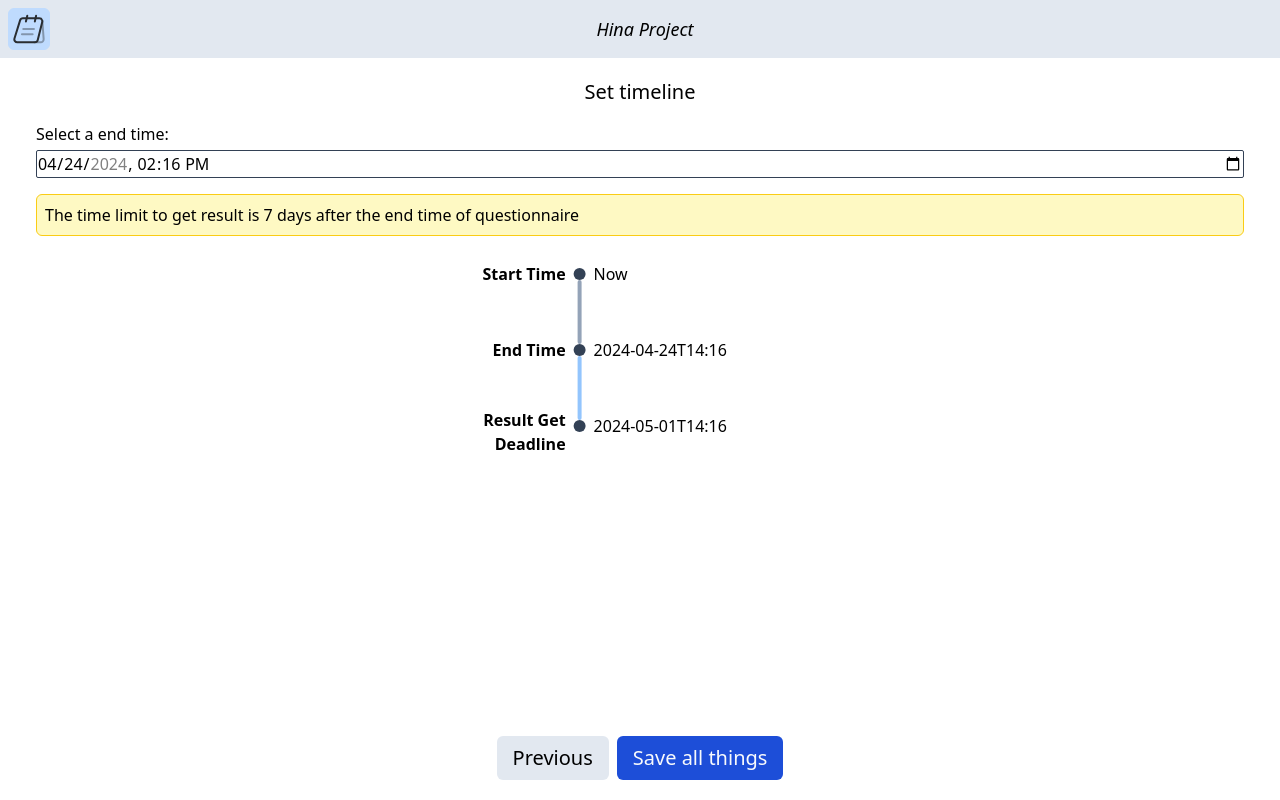
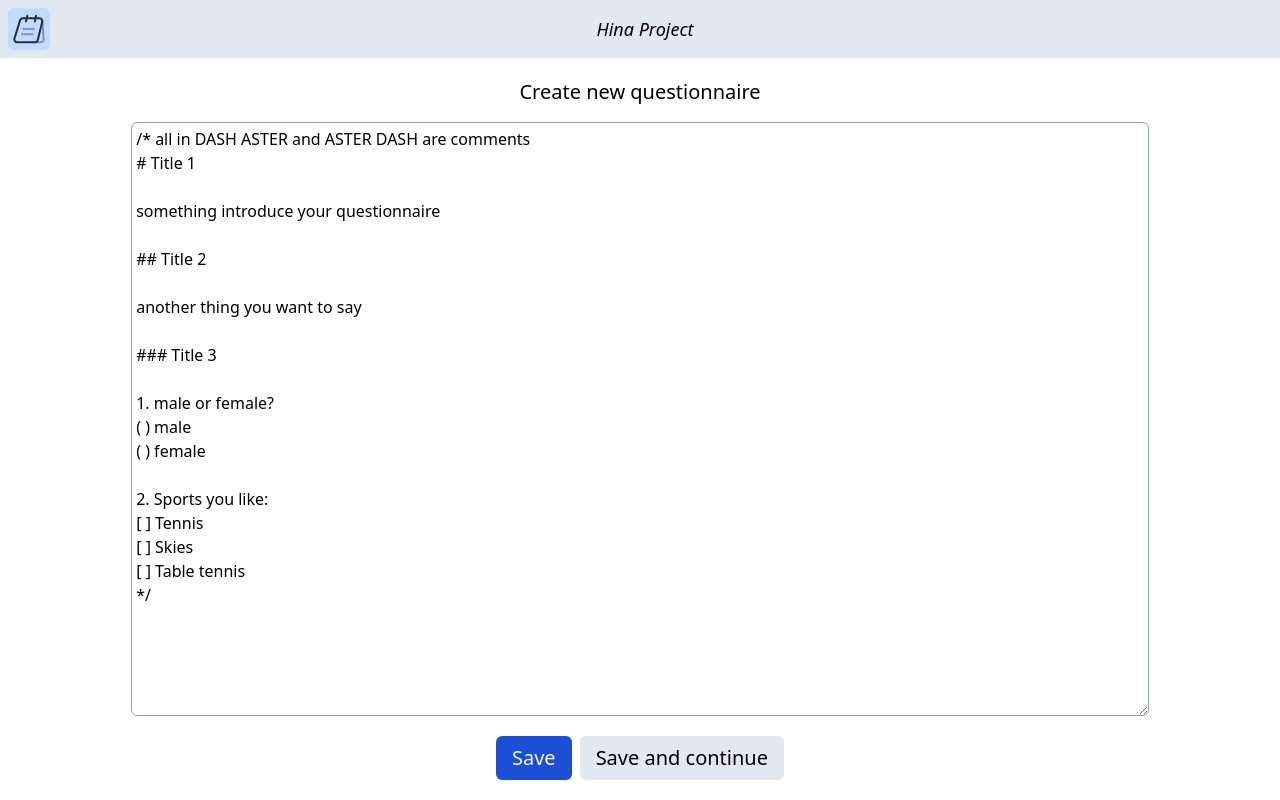
Before and after one commit to xubeiyan/hina-project, a SvelteKit app: page /new in a window 1280 px wide. Built offline with nearby package versions, Linux system fonts and the light colour scheme.

Commit message:
fix(new/+page.svelte): fix the problem when end time is empty

```diff
--- a/src/routes/new/+page.svelte
+++ b/src/routes/new/+page.svelte
@@ -23,12 +23,17 @@
     // 最长时间为三周
 	let maxTime = createDateLocal(undefined, 3 * 7 * 24 * 60 * 60 * 1000);
 
-	let endTime = minTime;
+	let endTime = createDateLocal(undefined, 1 * 60 * 60 * 1000);
 
-	let stage = 'setTimeline';
+	let stage = 'editForm';
+
+    const getResultTimeLimit = (time) => {
+        if (time == '') return 'uncertain time';
+        return createDateLocal(time, 7 * 24 * 60 * 60 * 1000);
+    }
 
     // 获取报告截止时间
-    $: resultGetTimeLimit = createDateLocal(endTime, 7 * 24 * 60 * 60 * 1000);
+    $: resultGetTimeLimit = getResultTimeLimit(endTime);
 </script>
 
 <div class="grow p-1 relative flex flex-col items-center">
@@ -57,15 +62,15 @@
 					bind:value={endTime}
 					min={minTime}
 					max={maxTime}
-					class="border border-slate-700 rounded-sm"
+					class="border border-slate-700 rounded-sm p-1"
 					type="datetime-local"
 					name="end-time"
 				/>
 			</label>
-            <div class="border border-yellow-400 bg-yellow-100 rounded-md p-2">
-                <span>The time limit to get result is 7 days after the end time of questionnaire</span>
+            <div class="border border-green-400 bg-green-100 rounded-md p-2">
+                <span>the maximum end time is 3 weeks after start time</span>
             </div>
-            <div class="flex flex-col items-center translate-x-[-5%] pt-4">
+            <div class="flex flex-col items-center translate-x-[-5%] py-4">
                 <div class="size-3 rounded-full bg-slate-700 relative" >
                     <span class="w-[10em] font-bold absolute right-[100%] top-0 translate-y-[-25%] text-right pr-2">Start Time</span>
                     <span class="w-[10em] absolute left-[100%] top-0 translate-y-[-25%] pl-2">Now</span>
@@ -80,6 +85,9 @@
                     <span class="w-[10em] font-bold absolute right-[100%] top-0 translate-y-[-25%] text-right pr-2">Result Get Deadline</span>
                     <span class="w-[10em] absolute left-[100%] top-0 translate-y-[-25%] pl-2">{resultGetTimeLimit}</span>
                 </div>
+            </div>
+            <div class="border border-yellow-400 bg-yellow-100 rounded-md p-2">
+                <span>The time limit to get result is 7 days after the end time of questionnaire</span>
             </div>
 		</div>
 		<div class="h-16 mb-4 flex gap-2 justify-center items-end w-full">
```
